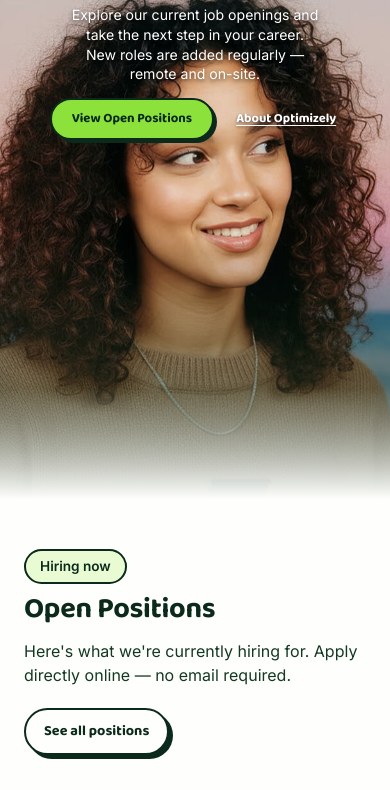
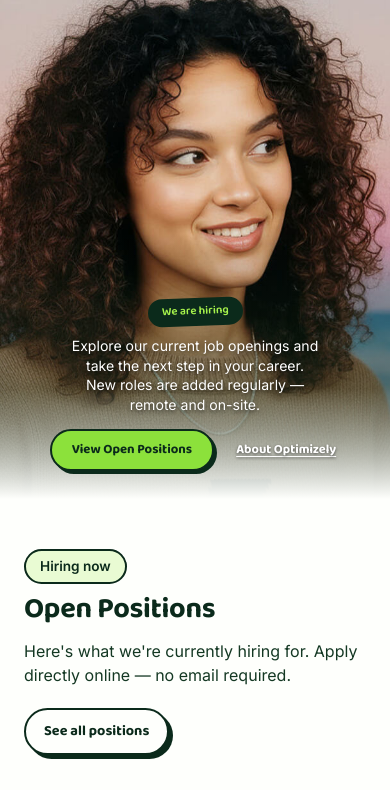
Before and after one commit to formfillup/optimizely, a plain HTML site: page index.html in a window 390 px wide. Shown: the part 201-991 px from the top of the page. Drawn offline with Linux system fonts and the light colour scheme.

Commit message:
Update style.css

```diff
--- a/css/style.css
+++ b/css/style.css
@@ -475,9 +475,25 @@
     pointer-events: none;
   }
 
-  /* Keep this as a floor only — the real spacing comes from
-     space-between once both blocks are short enough. */
-  .hero-photo-layout { gap: 16px; }
+  /* THE ACTUAL FIX: .hero-photo-layout has `height: 100%` in the
+     base stylesheet, but percentage heights only resolve against
+     a parent with a *definite* height — .hero-photo only sets
+     min-height, so that 100% computes to `auto`. That means this
+     box was never filling the section; it was shrink-wrapping to
+     its own content (title + badge + text + buttons all crammed
+     together) and sitting at the top, while every bit of the
+     700px min-height piled up as dead space below it — exactly
+     the bug in the screenshot. flex-grow forces it to actually
+     stretch to the section's full height, so justify-content:
+     space-between has real room to push the title to the top and
+     the text/button block to the bottom, leaving the gap — where
+     her face is — in between. Everything below this line is
+     unchanged from before; this one property is what makes it
+     take effect. */
+  .hero-photo-layout {
+    flex-grow: 1;
+    gap: 16px;
+  }
 
   .hero-photo .hero-giant-title-wrap { padding: 0 6px; }
 
```
